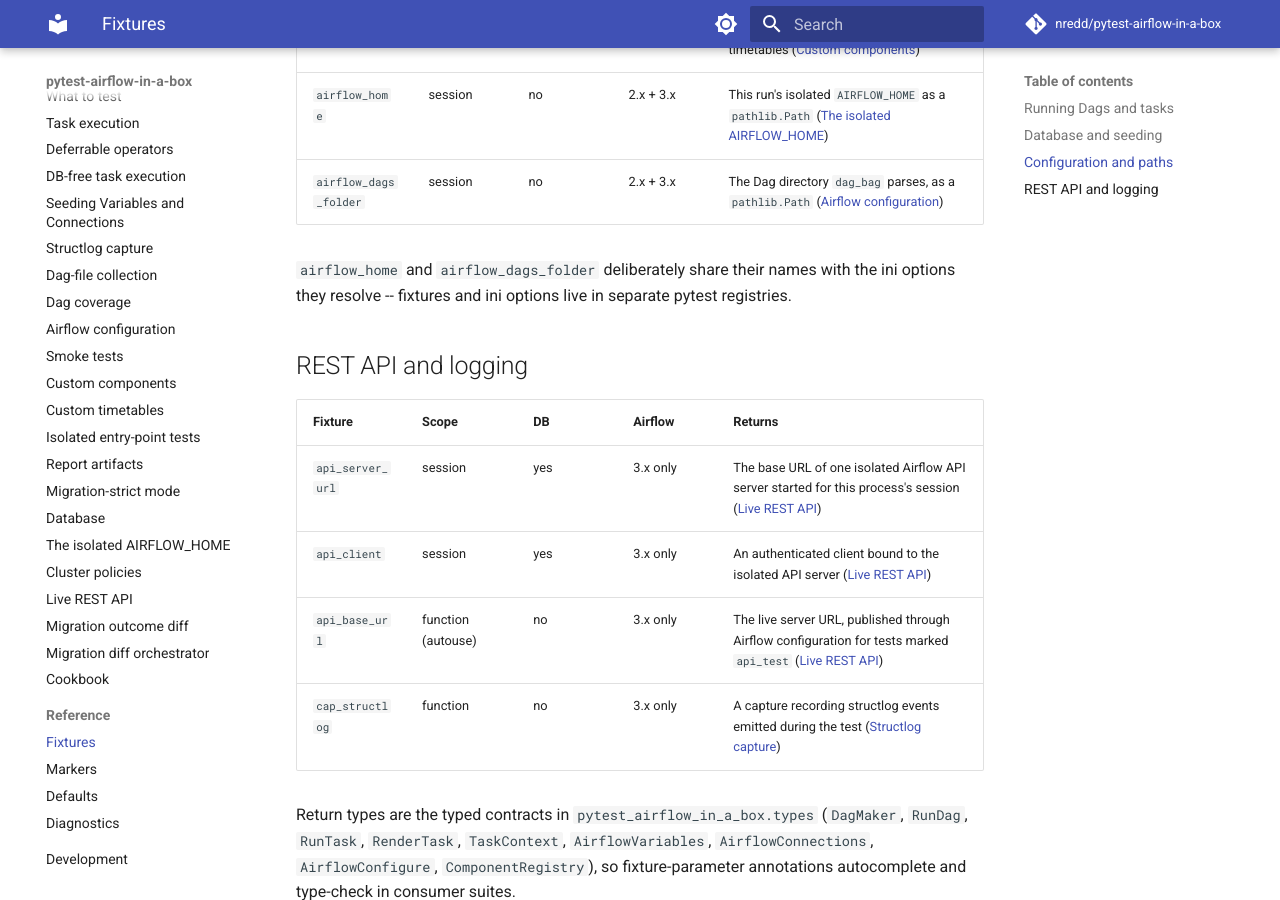
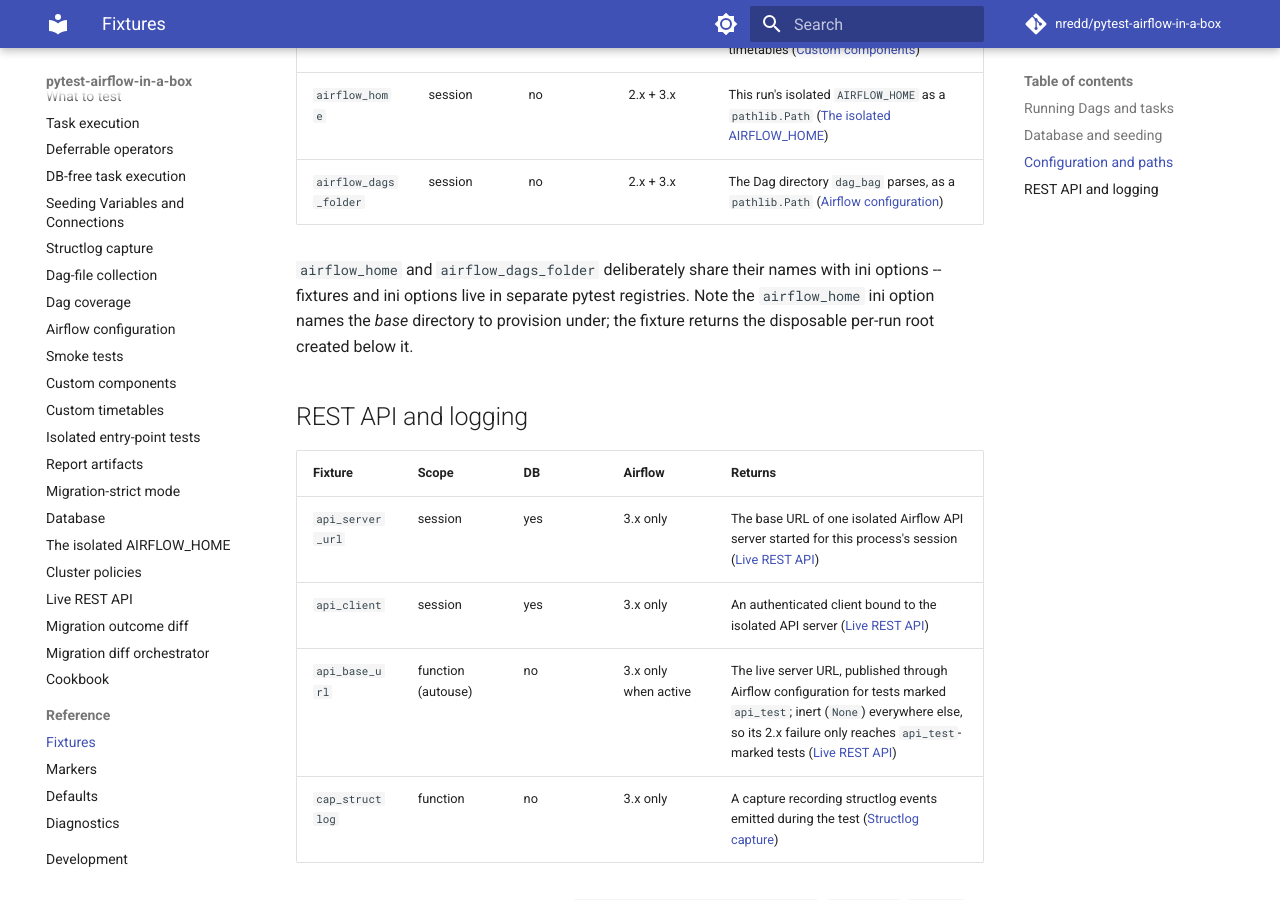
Before and after one commit to nredd/pytest-airflow-in-a-box, an MkDocs documentation site: the page built from docs/reference/fixtures.md, in a window 1280 px wide and 900 px high, scrolled down 1674 px. Built offline with MkDocs 1.6.1 and Material for MkDocs 9.7.7, drawn with Linux system fonts in a browser that asks for light colours; comment, search, counter and statistics services are not loaded; some of the changed text lies outside the part shown.

Commit message:
Fix review findings in the fixtures reference and path-fixture prose
Changes:
- Point the `dag_bag` reference row at `task-execution.md#testing-a-dag-defined-elsewhere`
  instead of `dag-collection.md`, which documents the *other* Dag folder option
- Mark `api_base_url` as "3.x only when active": it is inert (`None`) outside
  `api_test`-marked tests, so the 2.x failure never reaches unmarked tests
- Stop claiming the `airflow_home` fixture and ini option are two spellings of one
  concept: the ini names the base directory, the fixture returns the per-run root
  created below it (`fixtures/paths.py`, `docs/guide/configuration.md`, reference note)
- Reword the `test_taskflow.py` module docstring the new standalone-task test falsified

Co-Authored-By: Claude Fable 5 <noreply@anthropic.com>

```diff
--- a/docs/reference/fixtures.md
+++ b/docs/reference/fixtures.md
@@ -35,8 +35,10 @@ the 2.x alternative.
 | `airflow_home` | session | no | 2.x + 3.x | This run's isolated `AIRFLOW_HOME` as a `pathlib.Path` ([The isolated AIRFLOW_HOME](../guide/airflow-home.md)) |
 | `airflow_dags_folder` | session | no | 2.x + 3.x | The Dag directory `dag_bag` parses, as a `pathlib.Path` ([Airflow configuration](../guide/configuration.md)) |
 
-`airflow_home` and `airflow_dags_folder` deliberately share their names with the ini options
-they resolve -- fixtures and ini options live in separate pytest registries.
+`airflow_home` and `airflow_dags_folder` deliberately share their names with ini options --
+fixtures and ini options live in separate pytest registries. Note the `airflow_home` ini
+option names the *base* directory to provision under; the fixture returns the disposable
+per-run root created below it.
 
 ## REST API and logging
 
@@ -44,7 +46,7 @@ they resolve -- fixtures and ini options live in separate pytest registries.
 | ------- | ----- | -- | ------- | ------- |
 | `api_server_url` | session | yes | 3.x only | The base URL of one isolated Airflow API server started for this process's session ([Live REST API](../guide/rest-api.md)) |
 | `api_client` | session | yes | 3.x only | An authenticated client bound to the isolated API server ([Live REST API](../guide/rest-api.md)) |
-| `api_base_url` | function (autouse) | no | 3.x only | The live server URL, published through Airflow configuration for tests marked `api_test` ([Live REST API](../guide/rest-api.md)) |
+| `api_base_url` | function (autouse) | no | 3.x only when active | The live server URL, published through Airflow configuration for tests marked `api_test`; inert (`None`) everywhere else, so its 2.x failure only reaches `api_test`-marked tests ([Live REST API](../guide/rest-api.md)) |
 | `cap_structlog` | function | no | 3.x only | A capture recording structlog events emitted during the test ([Structlog capture](../guide/structlog.md)) |
 
 Return types are the typed contracts in `pytest_airflow_in_a_box.types` (`DagMaker`,
```
Also changed, not shown: other parts of docs/reference/fixtures.md (+1 -1 lines), docs/guide/configuration.md (+5 -3 lines), 2 other files.
